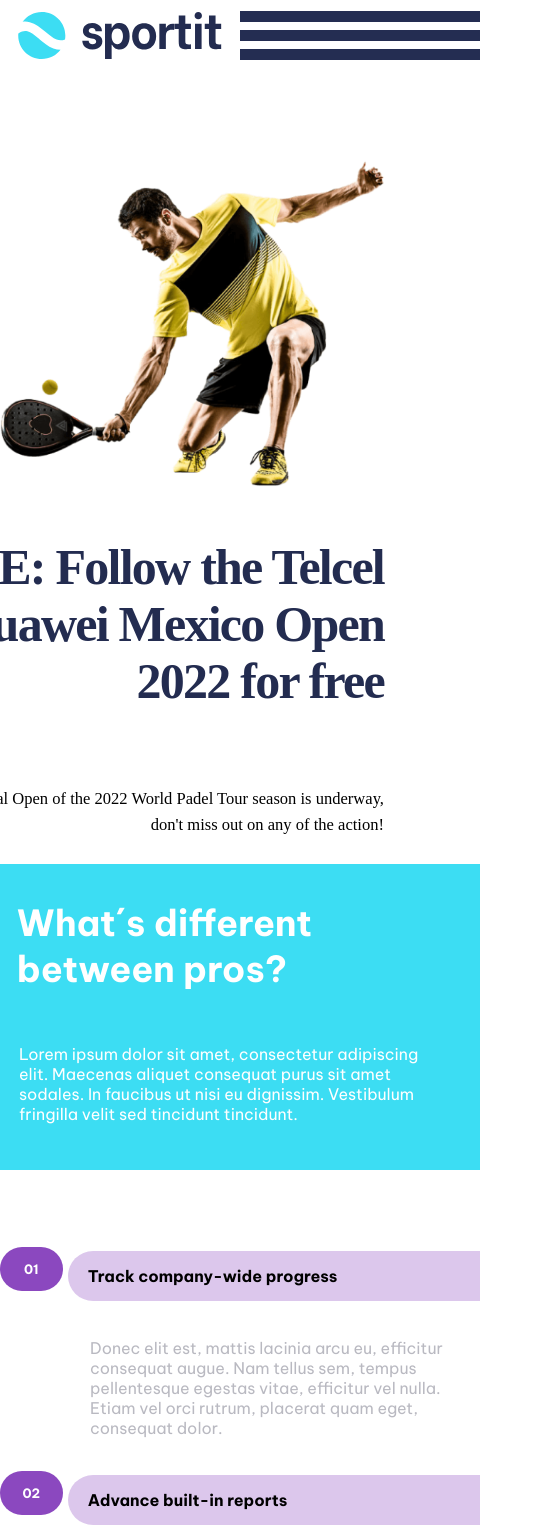
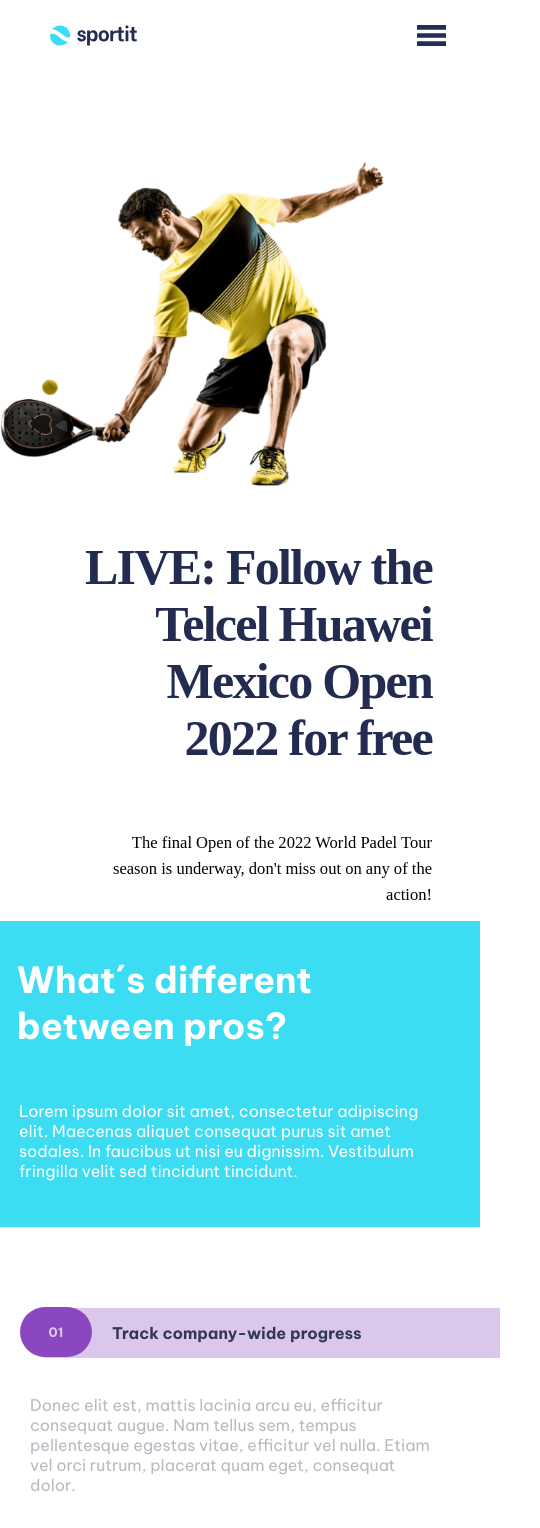
Before and after one commit to leogomez22/trabajo_final_front1, a plain HTML site: page root/index.html in a window 390 px wide. Shown: the top 1528 px of the page, 540 px wide, since content can reach past the window. Drawn offline with Linux system fonts and the light colour scheme.

Commit message:
ultimo antes de cursar jueves

```diff
--- a/root/css/styles.css
+++ b/root/css/styles.css
@@ -448,26 +448,31 @@
 
 /* --------------------header mobile----------- */
 .contenedor-header {
-  width: 480px;
+  width: 100%;
   justify-content: space-between;
   align-items: center;
   height:70px;
 }
 
-.hamburguesa {display:inline-block;}
+.hamburguesa {display:inline-block;
+width: 20%;
+padding-right:50px;
+padding-left: 280px;
+}
 
 .contenedor-header img {width: 480px;
-  height: 70%;
+  height: 30%;
   margin: 0px;
   }
 
 /* --------mobile dentro de header el nav---------- */
 
 .logo-azul {
-  width: 73px;
+  width: 20%;
   height: 25px;
   left: 0px;
   top: 74.5px;
+  padding-left: 50px;
   }
 
 .lista {display: none;
@@ -511,7 +516,7 @@
 
 #foto {
       display: flex;
-      width: 30%;
+      width: 480px;
       height: auto;
     }
 
@@ -534,12 +539,12 @@
 width: 480px;
 flex-direction: column;
 align-items: flex-end;
-width: 80%;
+width: 90%;
 border: #242E53;
 padding-right: 0px;
 }
 
-.h1amarillo {width: 480px;
+.h1amarillo {width:82%;
   font-family: 'Be Vietnam';
   font-style: normal;
   font-weight: 700;
@@ -551,7 +556,7 @@
  }
 
 
-.pamarillo {width: 450px;
+.pamarillo {width: 80%;
     height: 71px;
     font-family: 'Be Vietnam';
     font-style: normal;
@@ -562,7 +567,7 @@
     align-items: center;
     text-align: right;
     color: #000000;
-    padding-left: 100px;}
+    padding-left: 0px;}
 
     .buttonmob {
       display: none;
@@ -612,17 +617,17 @@
 }
 
 
-  /*---------------------------- mobile card de jugadores 01 02 03 ----------------------------------------------------*/
+  /*---------- mobile card de jugadores 01 02 03 ----------------------------------------------------*/
 
 .id {}
 
 .section1 {
-  width: 480px;
+  width: 100%;
   align-items: flex-end;
   flex-direction: column;
   padding-top: 60px;
   padding-bottom: 20px;
-  padding-left: 0px;
+  padding-left: 20px;
   padding-right: 0px;
   align-self:center;
   ;
@@ -630,10 +635,11 @@
 }
 
 .section2 {
+  width: 100%;
   flex-direction: column;
   padding-top: 20px;
   padding-bottom: 20px;
-  padding-left: 0px;
+  padding-left: 20px;
   padding-right: 0px;
   align-self: center;
 }
@@ -651,30 +657,33 @@
 
 
  .numero {
+  margin-top: 20px;
   padding-left: 150px;
   padding-right: 150px;
   padding: 0px;
-  width: 69px;
-  height: 44px;
+  width: 80px;
+  height: 50px;
   background: #8B48BF;
   border-radius: 50px;
   color: #fffffF;
   border: none;
   color: #ffffff;
   font-size: 13px;
-  margin-right: 5px; }
+  margin-right: -70px; }
 
 .jjj {background:rgba(139, 72, 191, 0.3);
   border-radius: 50px 0px 0px 50px;
-
+ padding-left: 90px;
+ color: #323851;
 }
 
 
-  .pdescripcion {
+  .pdescripcion { width: 85%;
     top: 160px;
-    padding-left: 90px;
-    padding-right: 16px;
+    padding-left: 10px;
+    padding-right: 5px;
     color: #B9B9C1;
+    align-items: center;
    }
 
    .articlecard {
@@ -683,7 +692,7 @@
 
 
 
-    /*--------------------  mobile card de jugadores                           ------------------*/
+    /*------------------  mobile card de jugadores                           ------------------*/
 
     .h2card {
       padding-top: 100px;
@@ -832,7 +841,7 @@
 .logofooter {align-items: center;
   padding-top: 50px;
   padding-bottom: 50px;
-  padding-left: 20px;
+  padding-left: 50px;
 }
 
 
@@ -870,6 +879,7 @@
   border-color: #8B48BF;
   color: #ffffff;
   font-size: 13px;
+
 }
 
 
@@ -892,7 +902,7 @@
 .copy {
   width: 100%;
   bottom: 0px;
-  align-items:;
+  padding-left: 60px;
   padding-top: 40px;
   padding-bottom: 20px;
   color: #8C8C94;
--- a/root/index.html
+++ b/root/index.html
@@ -127,7 +127,7 @@
     <footer class="flex footer">
 
        <section class="">
-        <img class="logofooter" src="./img/sportit-BLANCO.png" alt="logo">
+        <img class="flex logofooter" src="./img/sportit-BLANCO.png" alt="logo">
        <div>
         <a class="redes3" href="#"><img src="./img/facebook.png" alt="facebook"></a>
         <a class="redes3" href="#"><img src="./img/You.png" alt="youtube"></a>
```
